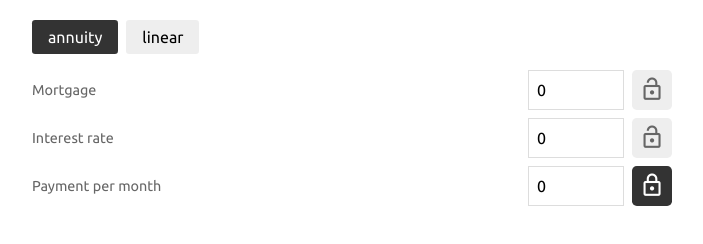
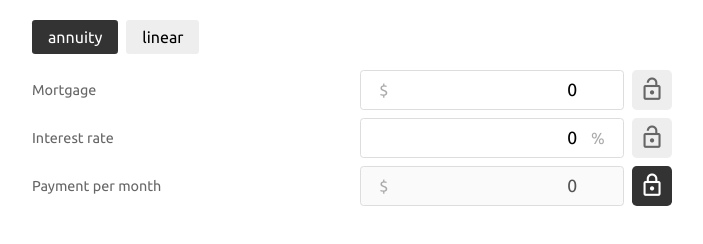
Before and after one commit to dirckvdende/mortgage-calculator, a Vue app: page / in a window 1280 px wide. Shown: the part 140-384 px from the top of the page, without its empty margins (288-991 px from the left). Built offline with nearby package versions, Linux system fonts and the light colour scheme.

Commit message:
Continued

```diff
--- a/package.json
+++ b/package.json
@@ -12,6 +12,7 @@
         "format": "prettier --write --experimental-cli src/"
     },
     "dependencies": {
+        "@vueuse/core": "^15.0.0",
         "vue": "^3.5.42"
     },
     "devDependencies": {
--- /dev/null
+++ b/src/assets/colors.scss
@@ -0,0 +1,9 @@
+%button {
+    background-color: #eee;
+    color: #666;
+}
+
+%button-active {
+    background-color: #333;
+    color: #fff;
+}
--- a/src/App.vue
+++ b/src/components/App.vue
@@ -1,6 +1,6 @@
 <script setup lang="ts">
     import { ref } from "vue"
-    import AppAnnuity from "./AppAnnuity.vue"
+    import AppAnnuity from "@/components/AppAnnuity.vue"
 
     const activePage = ref<"annuity" | "linear">("annuity")
 </script>
--- a/src/AppAnnuity.vue
+++ b/src/components/AppAnnuity.vue
@@ -1,6 +1,6 @@
 <script setup lang="ts">
     import { ref } from "vue"
-    import InputField from "./InputField.vue"
+    import InputField from "@/components/InputField.vue"
 
     const mortgage = ref(0)
     const interest = ref(0)
@@ -12,13 +12,14 @@
 </script>
 
 <template>
-    <div :class="$style.container">
+    <div>
         <InputField
             label="Mortgage"
             field-type="number"
             v-model:value="mortgage"
             :locked="lockedField == 'mortgage'"
             @request-lock="lockedField = 'mortgage'"
+            prefix="$"
         />
         <InputField
             label="Interest rate"
@@ -26,6 +27,7 @@
             v-model:value="interest"
             :locked="lockedField == 'interest'"
             @request-lock="lockedField = 'interest'"
+            postfix="%"
         />
         <InputField
             label="Payment per month"
@@ -33,11 +35,9 @@
             v-model:value="monthlyCost"
             :locked="lockedField == 'monthly-cost'"
             @request-lock="lockedField = 'monthly-cost'"
+            prefix="$"
         />
     </div>
 </template>
 
-<style lang="scss" module>
-    .container {
-    }
-</style>
+<style lang="scss" module></style>
--- a/src/InputField.vue
+++ b/src/components/InputField.vue
@@ -1,11 +1,16 @@
 <script setup lang="ts">
-    import LockButton from "./LockButton.vue"
+    import LockButton from "@/components/LockButton.vue"
+    import NumberInput from "@/components/NumberInput.vue"
 
     const { label, locked = false } = defineProps<{
         /** Label to display next to the input field */
         label: string
         /** Whether the input field is locked (default false) */
         locked?: boolean
+        /** Prefix to display before the number */
+        prefix?: string
+        /** Postfix to display after the number */
+        postfix?: string
     }>()
 
     const emit = defineEmits<{
@@ -19,11 +24,12 @@
 <template>
     <div :class="$style.container">
         <label :class="$style.label" :for="label">{{ label }}</label>
-        <input
-            type="number"
+        <NumberInput
             :name="label"
-            :class="$style.input"
             v-model="value"
+            :prefix="prefix"
+            :postfix="postfix"
+            :disabled="locked"
         />
         <LockButton @click="emit('request-lock')" :locked="locked" />
     </div>
--- a/src/LockButton.vue
+++ b/src/components/LockButton.vue
@@ -27,7 +27,10 @@
 </template>
 
 <style lang="scss" module>
+    @use "@/assets/colors";
+
     .button {
+        @extend %button;
         box-sizing: border-box;
         width: 2.5em;
         height: 2.5em;
@@ -35,8 +38,6 @@
         display: flex;
         justify-content: center;
         align-items: center;
-        background-color: #eee;
-        color: #666;
         border: none;
         border-radius: 0.3em;
         cursor: pointer;
@@ -54,7 +55,6 @@
     }
 
     .button.locked {
-        background-color: #333;
-        color: white;
+        @extend %button-active;
     }
 </style>
--- /dev/null
+++ b/src/components/NumberInput.vue
@@ -0,0 +1,111 @@
+<script setup lang="ts">
+    import { ref, watch } from "vue"
+
+    const {
+        prefix = "",
+        postfix = "",
+        name,
+        disabled = false,
+    } = defineProps<{
+        /** Prefix to display before the number */
+        prefix?: string
+        /** Postfix to display after the number */
+        postfix?: string
+        /** Name attribute of the input field */
+        name?: string
+        /** Whether the input field is disabled */
+        disabled?: boolean
+    }>()
+
+    const value = defineModel<number>({ default: 0 })
+    const text = ref("0")
+
+    const { pause: pauseText, resume: resumeText } = watch(
+        text,
+        (text) => {
+            pauseValue()
+            const num = Number(text)
+            if (isNaN(num)) return
+            value.value = num
+            resumeValue()
+        },
+        { flush: "sync" },
+    )
+
+    const { pause: pauseValue, resume: resumeValue } = watch(
+        value,
+        (value) => {
+            pauseText()
+            if (Number(text.value) == value) return
+            text.value = String(value)
+            resumeText()
+        },
+        { immediate: true, flush: "sync" },
+    )
+</script>
+
+<template>
+    <div :class="$style.container">
+        <input
+            type="text"
+            v-model="text"
+            :class="$style.input"
+            :name="name"
+            :disabled="disabled"
+        />
+        <div :class="$style.overlay">
+            <span :class="$style.prefix">{{ prefix }}</span>
+            <span :class="$style.postfix">{{ postfix }}</span>
+        </div>
+    </div>
+</template>
+
+<style lang="scss" module>
+    .container {
+        position: relative;
+    }
+
+    .input {
+        width: 15em;
+        height: calc(2.5em / 1.1);
+        box-sizing: border-box;
+        outline: none;
+        font-family: inherit;
+        font-size: 1.1em;
+        border: 0.1em solid #ddd;
+        border-radius: 0.2em;
+        padding: 0 2.6em;
+        text-align: right;
+        transition: border-color 0.1s;
+
+        &:focus {
+            border-color: #333;
+        }
+    }
+
+    .overlay {
+        position: absolute;
+        top: 0;
+        left: 0;
+        right: 0;
+        bottom: 0;
+        display: flex;
+        flex-direction: row;
+        justify-content: space-between;
+        align-items: center;
+        box-sizing: border-box;
+        padding: 0 1.2em;
+        user-select: none;
+        pointer-events: none;
+    }
+
+    .prefix {
+        color: #aaa;
+        left: 1em;
+    }
+
+    .postfix {
+        color: #aaa;
+        right: 1em;
+    }
+</style>
--- a/src/main.ts
+++ b/src/main.ts
@@ -1,4 +1,4 @@
 import { createApp } from "vue"
-import App from "./App.vue"
+import App from "@/components/App.vue"
 
 createApp(App).mount("#app")
```
Also changed, not shown: src/NumberInput.vue (deleted), 1 other file (tests, documents, lock files or other folders).
